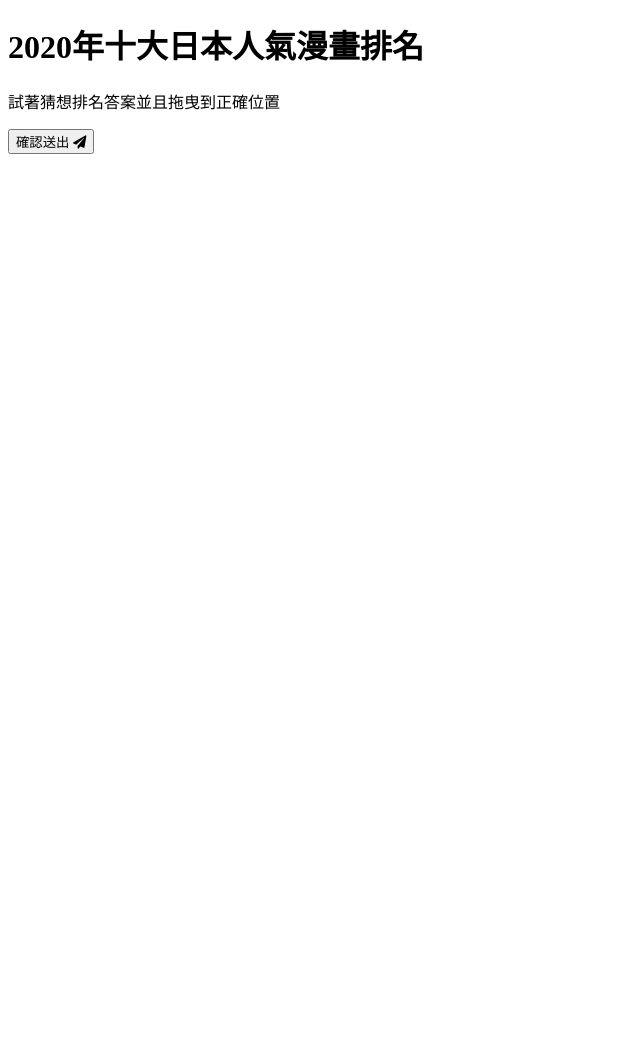
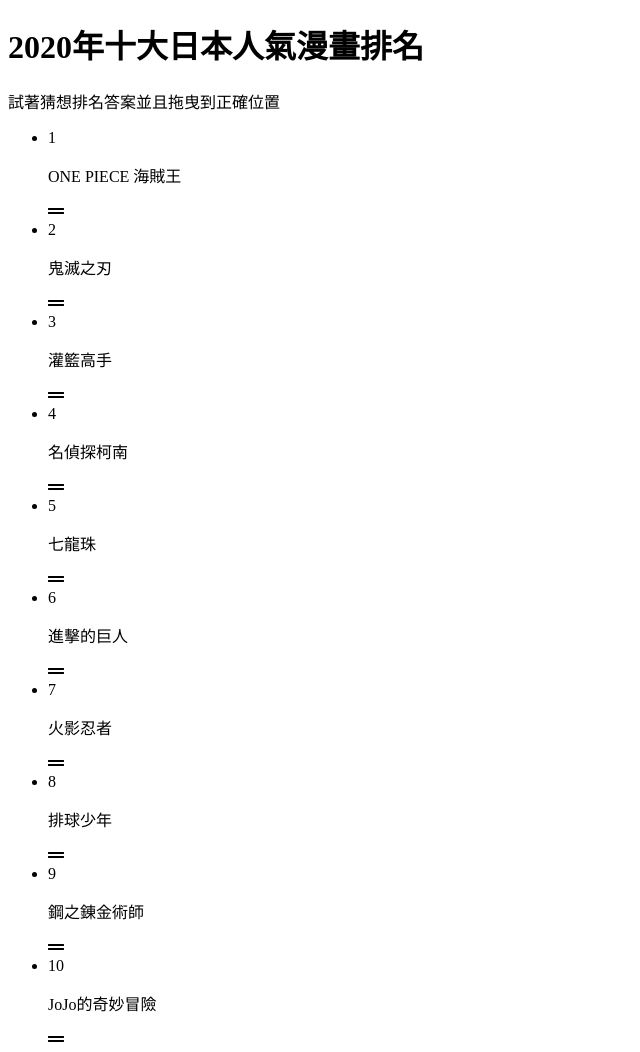
Before and after one commit to hongchingisme/My_projects, a plain HTML site: page Sortable_List/index.html in a window 1280 px wide. Shown: the top 1052 px of the page, without its empty margins (0-640 px from the left). Before the commit the page ends 800 px from the top, so only its background shows below. Drawn offline with Linux system fonts and the light colour scheme.

Commit message:
creat arr and add push arr to DON function

```diff
--- a/Sortable_List/index.html
+++ b/Sortable_List/index.html
@@ -11,11 +11,12 @@
 <body>
     <h1>2020年十大日本人氣漫畫排名</h1>
     <p>試著猜想排名答案並且拖曳到正確位置</p>
-    <ul class="draggable list list" id="draggable"></ul>
+    <ul class="draggable-list" id="draggable-list"></ul>
     <button class="check-btn" id="check">
         確認送出
         <i class="fas fa-paper-plane"></i>
     </button>
 
+    <script src="script.js"></script>
 </body>
 </html>
--- /dev/null
+++ b/Sortable_List/script.js
@@ -0,0 +1,50 @@
+const draggable_list = document.getElementById('draggable-list');
+const check = document.getElementById('check');
+
+//設定漫畫的陣列
+const comics = [
+    'ONE PIECE 海賊王',
+    '鬼滅之刃',
+    '灌籃高手',
+    '名偵探柯南',
+    '七龍珠',
+    '進擊的巨人',
+    '火影忍者',
+    '排球少年',
+    '鋼之錬金術師',
+    'JoJo的奇妙冒險',
+
+]
+
+//設定空的陣列
+
+const listItems = [];
+
+let dragStartIndex;
+
+createList();
+
+//插入物件表格進入 DOM
+
+function createList(){
+    [...comics].forEach(function(comicsname , index){
+
+        const listItem = document.createElement('li');
+
+        listItem.setAttribute('data-index' , index);
+
+        listItem.innerHTML = `
+        <span class="number">${index +1 }</span>
+        <div class="draggable">
+        <p class="comicsname">${comicsname}</p>
+        <i class="fas fa-grip-lines"></i>
+        </div>
+        `;
+        listItems.push(listItem);
+        draggable_list.appendChild(listItem);
+    });
+
+
+
+
+}
```
